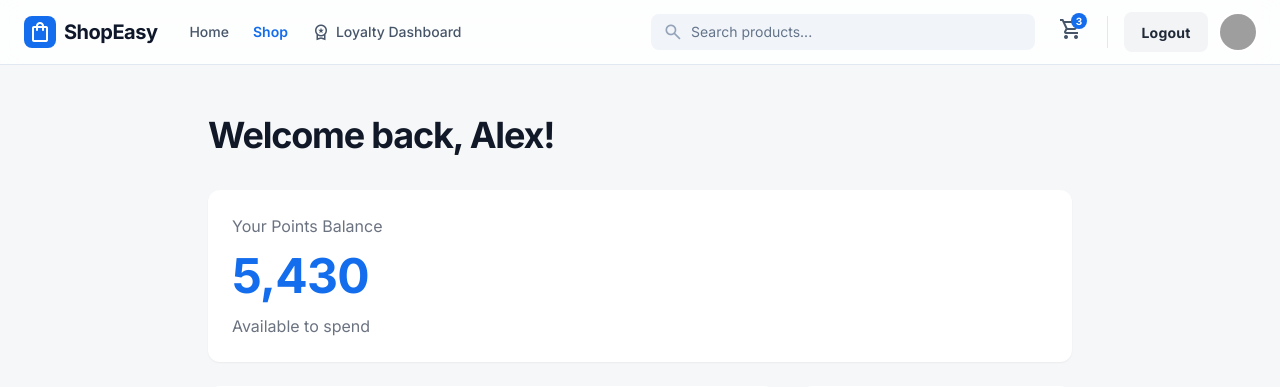
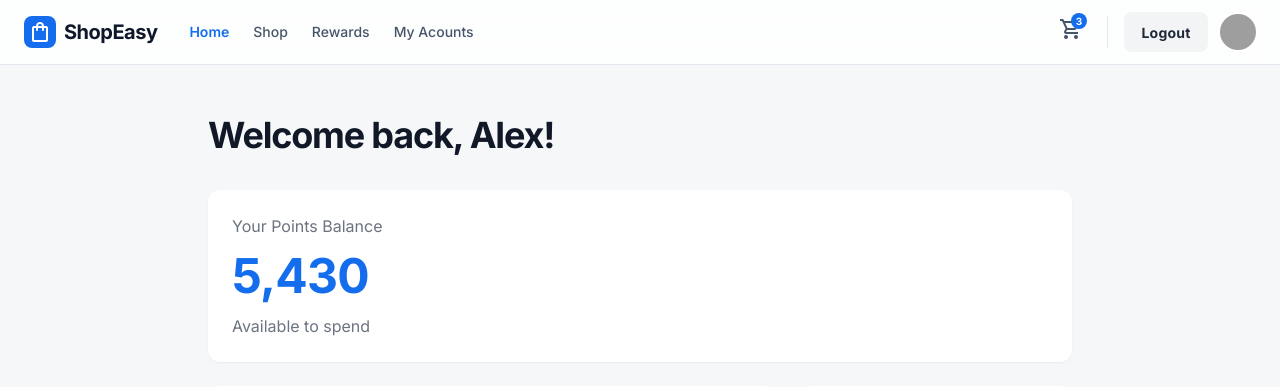
Before and after one commit to SaiKYouBoi/Loyalty_Points_System, a PHP site: page / in a window 1280 px wide. Shown: the top 387 px of the page. Run offline with PHP 8.4, Linux system fonts and the light colour scheme; some libraries are stand-ins or nearby versions; grey boxes are pictures that could not be loaded.

Commit message:
Add current_path global variable for dynamic navigation highlighting

```diff
--- a/App/Core/View.php
+++ b/App/Core/View.php
@@ -23,7 +23,7 @@ class View
 
             self::registerLexer();
             self::$twig->addFunction(new TwigFunction('session', 'session'));
-
+            self::$twig->addGlobal('current_path', $_SERVER['REQUEST_URI']);
 
         }
 
--- a/Views/header.layout.twig
+++ b/Views/header.layout.twig
@@ -57,22 +57,22 @@ borderRadius: {
 						<h2 class="text-slate-900 dark:text-white text-xl font-bold leading-tight tracking-tight">ShopEasy</h2>
 					</div>
 					<nav class="hidden md:flex items-center gap-6">
-						<a class="text-slate-600 dark:text-slate-400 hover:text-primary dark:hover:text-primary text-sm font-medium transition-colors" href="#">Home</a>
-						<a class="text-primary text-sm font-semibold transition-colors" href="#">Shop</a>
-						<a class="flex items-center gap-1.5 text-slate-600 dark:text-slate-400 hover:text-primary dark:hover:text-primary text-sm font-medium transition-colors" href="#">
-							<span class="material-symbols-outlined text-[18px]">workspace_premium</span>
-							Loyalty Dashboard
-						</a>
+						<a class="{{ current_path == '/' ? 'text-primary text-sm font-semibold transition-colors' : 'text-slate-600 dark:text-slate-400 hover:text-primary dark:hover:text-primary text-sm font-medium transition-colors' }}" href="/">Home</a>
+						<a class="{{ current_path == '/shop' ? 'text-primary text-sm font-semibold transition-colors' : 'text-slate-600 dark:text-slate-400 hover:text-primary dark:hover:text-primary text-sm font-medium transition-colors' }}" href="/shop">Shop</a>
+						<a class="{{ current_path == '/reward' ? 'text-primary text-sm font-semibold transition-colors' : 'text-slate-600 dark:text-slate-400 hover:text-primary dark:hover:text-primary text-sm font-medium transition-colors' }}" href="/reward">Rewards</a>
+						<a class="{{ current_path == '/transactions' ? 'text-primary text-sm font-semibold transition-colors' : 'text-slate-600 dark:text-slate-400 hover:text-primary dark:hover:text-primary text-sm font-medium transition-colors' }}" href="/transactions">My Acounts</a>
 					</nav>
 				</div>
 				<!-- Search and Actions -->
 				<div class="flex flex-1 justify-end items-center gap-4">
+				{@ if current_path == '/shop' @}
 					<div class="relative max-w-sm w-full hidden lg:block">
-						<div class="absolute inset-y-0 left-0 pl-3 flex items-center pointer-events-none text-slate-400">
+						<div class=" absolute inset-y-0 left-0 pl-3 flex items-center pointer-events-none text-slate-400">
 							<span class="material-symbols-outlined text-[20px]">search</span>
 						</div>
 						<input class="block w-full pl-10 pr-3 py-2 border-none bg-slate-100 dark:bg-slate-800 rounded-lg text-sm placeholder:text-slate-500 focus:ring-2 focus:ring-primary/20 transition-all" placeholder="Search products..." type="text"/>
 					</div>
+				{@ endif @}
 					<div class="flex items-center gap-2">
 						<button class="relative p-2 text-slate-600 dark:text-slate-400 hover:bg-slate-100 dark:hover:bg-slate-800 rounded-lg transition-colors">
 							<span class="material-symbols-outlined">shopping_cart</span>
```
